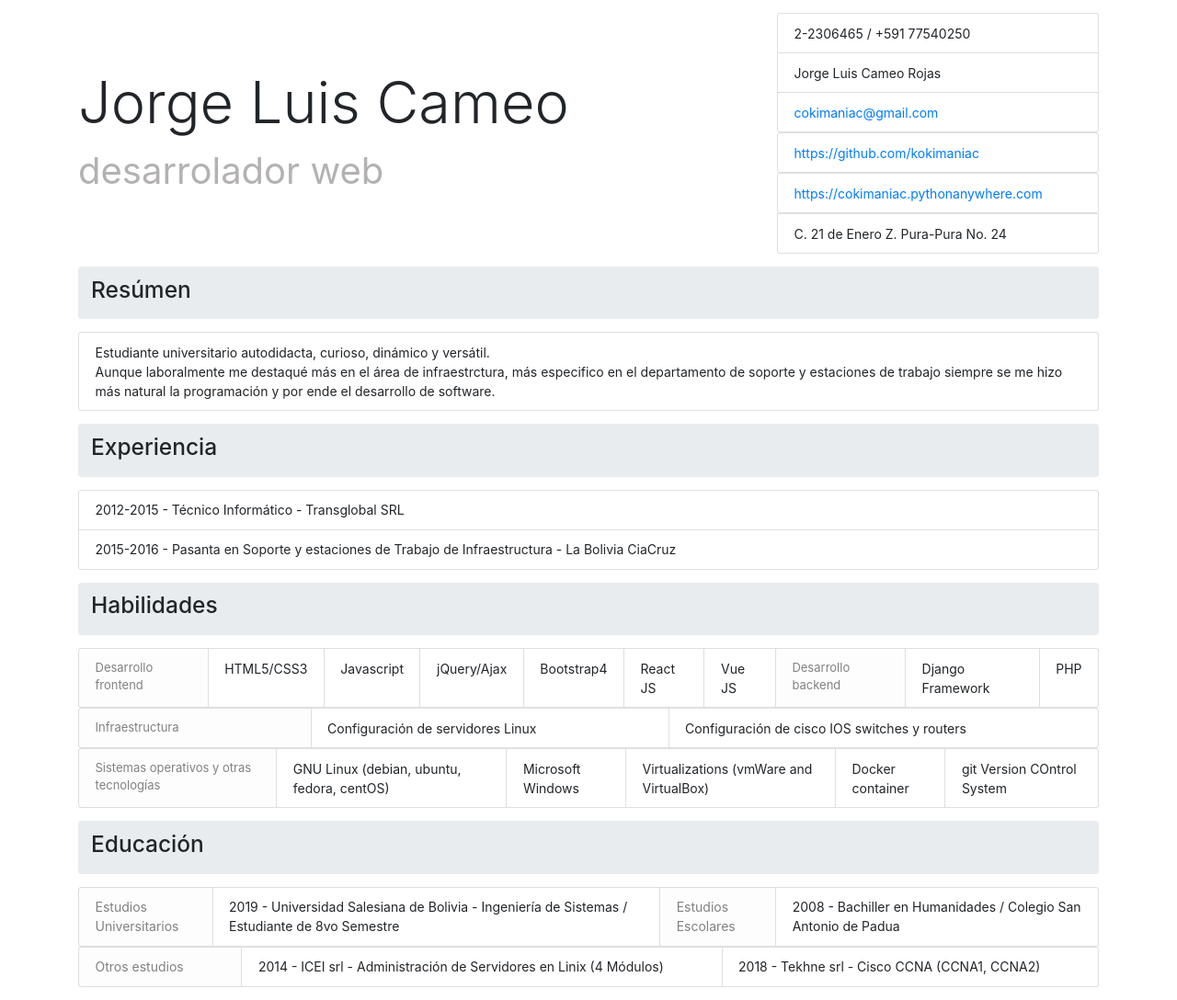
After one commit to kokimaniac/djangokoki, a Django app: page /c94f698a9b96c3738eec1ed57d45f05f in a window 1280 px wide. The commit adds this page. Shown: the whole page at 92% size. Run offline with Django 3.2, Linux system fonts and the light colour scheme; some libraries are stand-ins or nearby versions.

```diff
--- /dev/null
+++ b/blog/static/css/index.css
@@ -0,0 +1,18 @@
+* {
+    font-size: 14px;
+}
+#dev-web .list-group-item-light,
+#infr .list-group-item-light,
+#os-others .list-group-item-light{
+    font-size: 13px;
+}
+#dev-web,
+#infr,
+#os-others {
+    font-size: 14px;
+}
+
+.display-6 {
+    font-size: 40px;
+    color: rgb(180, 177, 177);
+}
--- a/blog/templates/blog/post_list.html
+++ b/blog/templates/blog/post_list.html
@@ -10,5 +10,5 @@
       <h1><a href="{% url 'post_detail' pk=post.pk %}">{{ post.title }}</a></h1>
       <p>{{ post.text|linebreaksbr }} </p>
     </div>
-    {% endfor %}git
+    {% endfor %}
 {% endblock %}
--- /dev/null
+++ b/blog/templates/resume/index.html
@@ -0,0 +1,133 @@
+{% load static %}
+<!DOCTYPE html>
+<html lang="en">
+<head>
+    <meta charset="UTF-8">
+    <meta name="viewport" content="width=device-width, initial-scale=1.0">
+    <title>Resume</title>
+    <!--styles-->
+    <link rel="stylesheet" href="https://stackpath.bootstrapcdn.com/bootstrap/4.3.1/css/bootstrap.min.css" integrity="sha384-ggOyR0iXCbMQv3Xipma34MD+dH/1fQ784/j6cY/iJTQUOhcWr7x9JvoRxT2MZw1T" crossorigin="anonymous">
+    <!--<link rel="stylesheet" href="styles/index.css">-->
+    <link rel="stylesheet" href="{% static 'css/index.css' %}">
+    <!--/-->
+</head>
+<body>
+    <div class="container pt-3">
+        <div class="row pb-3">
+            <div class="col-lg-8 align-self-center">
+                <h3 class="display-3">Jorge Luis Cameo</h3>
+                <div class="display-6">desarrolador web</div>
+            </div>
+            <div class="col">
+                <ul class="list-group">
+                    <li class="list-group-item">2-2306465 / +591 77540250</li>
+                    <li class="list-group-item">Jorge Luis Cameo Rojas</li>
+                    <a href="mailto:cokimaniac@gmail.com"><li class="list-group-item">cokimaniac@gmail.com</li></a>
+                    <a href="https://github.com/kokimaniac"><li class="list-group-item">https://github.com/kokimaniac</li></a>
+                    <a href="https://cokimaniac.pythonanywhere.com"><li class="list-group-item">https://cokimaniac.pythonanywhere.com</li></a>
+                    <li class="list-group-item">C. 21 de Enero Z. Pura-Pura No. 24</li>
+                </ul>
+            </div>
+        </div>
+        <nav aria-label="breadcrumb">
+            <ol class="breadcrumb">
+                <li class="breadcrumb-item" aria-current="page">
+                    <h3 class="display-5">Resúmen</h3>
+                </li>
+            </ol>
+        </nav>
+        <div class="row pb-3">
+            <div class="col">
+                <p id="resume" class="list-group-item">
+                    Estudiante universitario autodidacta, curioso, dinámico y versátil. <br>
+                    Aunque laboralmente me destaqué más en el área de infraestrctura, más especifico
+                    en el departamento de soporte y estaciones de trabajo siempre se me hizo
+                    más natural la programación y por ende el desarrollo de software. <br>
+                </p>
+            </div>
+        </div>
+        <nav aria-label="breadcrumb">
+            <ol class="breadcrumb">
+                <li class="breadcrumb-item" aria-current="page">
+                    <h3 class="display-5">Experiencia</h3>
+                </li>
+            </ol>
+        </nav>
+        <div class="row pb-3">
+            <div class="col">
+                <ul class="list-group">
+                    <li class="list-group-item">
+                        2012-2015 - Técnico Informático - Transglobal SRL
+                    </li>
+                    <li class="list-group-item">
+                        2015-2016 - Pasanta en Soporte y estaciones de Trabajo de Infraestructura - La Bolivia CiaCruz
+                    </li>
+                </ul>
+            </div>
+        </div>
+        <nav aria-label="breadcrumb">
+            <ol class="breadcrumb">
+                <li class="breadcrumb-item" aria-current="page">
+                    <h3 class="display-5">Habilidades</h3>
+                </li>
+            </ol>
+        </nav>
+        <div class="row pb-3">
+            <div class="col">
+                <ul class="list-group list-group-horizontal-sm" id="dev-web">
+                    <li class="list-group-item flex-fill list-group-item-light">Desarrollo frontend</li>
+                    <li class="list-group-item flex-fill ">HTML5/CSS3</li>
+                    <li class="list-group-item flex-fill">Javascript</li>
+                    <li class="list-group-item flex-fill">jQuery/Ajax</li>
+                    <li class="list-group-item flex-fill">Bootstrap4</li>
+                    <li class="list-group-item flex-fill">React JS</li>
+                    <li class="list-group-item flex-fill">Vue JS</li>
+                    <li class="list-group-item flex-fill list-group-item-light">Desarrollo backend</li>
+                    <li class="list-group-item flex-fill">Django Framework</li>
+                    <li class="list-group-item flex-fill">PHP</li>
+                </ul>
+                <ul class="list-group list-group-horizontal-sm" id="infr">
+                    <li class="list-group-item flex-fill list-group-item-light">Infraestructura</li>
+                    <li class="list-group-item flex-fill">Configuración de servidores Linux</li>
+                    <li class="list-group-item flex-fill">Configuración de cisco IOS switches y routers</li>
+                </ul>
+                <ul class="list-group list-group-horizontal-sm" id="os-others">
+                    <li class="list-group-item flex-fill list-group-item-light">Sistemas operativos y otras tecnologías</li>
+                    <li class="list-group-item flex-fill">GNU Linux (debian, ubuntu, fedora, centOS)</li>
+                    <li class="list-group-item flex-fill">Microsoft Windows</li>
+                    <li class="list-group-item flex-fill">Virtualizations (vmWare and VirtualBox)</li>
+                    <li class="list-group-item flex-fill">Docker container</li>
+                    <li class="list-group-item flex-fill">git Version COntrol System</li>
+                </ul>
+            </div>
+        </div>
+        <nav aria-label="breadcrumb">
+            <ol class="breadcrumb">
+                <li class="breadcrumb-item" aria-current="page">
+                    <h3 class="display-5">Educación</h3>
+                </li>
+            </ol>
+        </nav>
+        <div class="row pb-3">
+            <div class="col">
+                <ul class="list-group list-group-horizontal-sm">
+                    <li class="list-group-item flex-fill list-group-item-light" id="college">Estudios Universitarios</li>
+                    <li class="list-group-item flex-fill">2019 - Universidad Salesiana de Bolivia - Ingeniería de Sistemas / Estudiante de 8vo Semestre</li>
+                    <li class="list-group-item flex-fill list-group-item-light" id="school">Estudios Escolares</li>
+                    <li class="list-group-item flex-fill">2008 - Bachiller en Humanidades / Colegio San Antonio de Padua</li>
+                </ul>
+                <ul class="list-group list-group-horizontal-sm">
+                    <li class="list-group-item flex-fill list-group-item-light" id="institute">Otros estudios</li>
+                    <li class="list-group-item flex-fill">2014 - ICEI srl - Administración de Servidores en Linix (4 Módulos)</li>
+                    <li class="list-group-item flex-fill">2018 - Tekhne srl - Cisco CCNA (CCNA1, CCNA2)</li>
+                </ul>
+            </div>
+        </div>
+    </div>
+    <!--js scripts-->
+    <script src="https://code.jquery.com/jquery-3.3.1.slim.min.js" integrity="sha384-q8i/X+965DzO0rT7abK41JStQIAqVgRVzpbzo5smXKp4YfRvH+8abtTE1Pi6jizo" crossorigin="anonymous"></script>
+    <script src="https://cdnjs.cloudflare.com/ajax/libs/popper.js/1.14.7/umd/popper.min.js" integrity="sha384-UO2eT0CpHqdSJQ6hJty5KVphtPhzWj9WO1clHTMGa3JDZwrnQq4sF86dIHNDz0W1" crossorigin="anonymous"></script>
+    <script src="https://stackpath.bootstrapcdn.com/bootstrap/4.3.1/js/bootstrap.min.js" integrity="sha384-JjSmVgyd0p3pXB1rRibZUAYoIIy6OrQ6VrjIEaFf/nJGzIxFDsf4x0xIM+B07jRM" crossorigin="anonymous"></script>
+    <!--/-->
+</body>
+</html>
--- a/blog/views.py
+++ b/blog/views.py
@@ -1,6 +1,7 @@
 from django.shortcuts import redirect
 from django.shortcuts import render, get_object_or_404
 from django.utils import timezone
+from django.http import HttpResponse
 from .models import Post
 from .forms import PostForm
 
--- a/mysite/urls.py
+++ b/mysite/urls.py
@@ -15,8 +15,14 @@ Including another URLconf
 """
 from django.contrib import admin
 from django.urls import path, include
+from . import views
+#utilities
+import hashlib
+
+result = hashlib.md5('cokimaniac'.encode()).hexdigest()
 
 urlpatterns = [
     path('admin/', admin.site.urls),
     path('', include('blog.urls')),
+    path(result, views.resume, name="resume")
 ]
--- /dev/null
+++ b/mysite/views.py
@@ -0,0 +1,8 @@
+from django.shortcuts import render
+from django.http import HttpResponse
+
+def resume(request):
+    """
+    cv resume view.
+    """
+    return render(request, 'resume/index.html')
```
Also changed, not shown: 1 other file.
